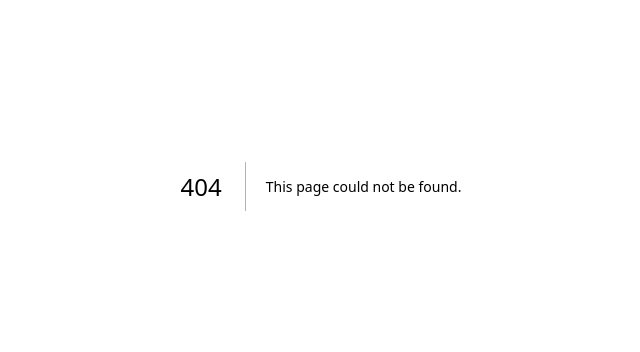
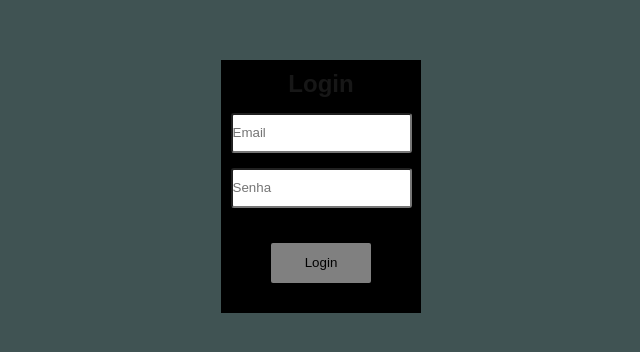
Before and after one commit to Victor14791012/PTAC-VictoreFelipe, a Next.js app: page /login in a window 1280 px wide. Before the commit this address had no page. Shown: the part 214-566 px from the top of the page, without its empty margins (319-959 px from the left). Built offline with nearby package versions, Linux system fonts and the light colour scheme.

Commit message:
update aulas
aula do dia 03/10/2024

```diff
--- /dev/null
+++ b/src/app/componentes/Input.tsx
@@ -0,0 +1,35 @@
+type InputProps = {
+    type: string;
+    value: string;
+    onChange: (e: React.ChangeEvent<HTMLInputElement>) => void;
+    placeholder: string;
+    className: string;
+  };
+
+/*************  ✨ Codeium Command ⭐  *************/
+/**
+ * A controlled input component.
+ *
+ * @param {string} type - the type of the input, e.g. text, number, password
+ * @param {string} value - the current value of the input
+ * @param {(e: React.ChangeEvent<HTMLInputElement>) => void} onChange - a function to be called when the input changes
+ * @param {string} placeholder - the text to be displayed when the input is empty
+ * @param {string} className - a CSS class to be applied to the input
+ * @returns a JSX element representing the input
+ */
+/******  a7219b4d-fe72-40c6-9ca5-1131e79052f6  *******/
+
+  const Input: React.FC<InputProps> = ({ type, value, onChange, placeholder, className }) => {
+    return (
+      <input
+        type={type}
+        value={value}
+        onChange={onChange}
+        placeholder={placeholder}
+        className={className}
+        required
+      />
+    );
+  };
+
+  export default Input;
--- /dev/null
+++ b/src/app/login/page.tsx
@@ -0,0 +1,53 @@
+'use client'
+import styles from "../page.module.css";
+import { useState } from "react";
+import { useRouter } from "next/navigation";
+import Input from "../componentes/Input";
+
+
+export default function Login() {
+  const [email, setEmail] = useState('');
+  const [password, setPassword] = useState('');
+  const [error, setError] = useState('');
+  const router = useRouter();
+
+  function verificarLogin(e: React.FormEvent) {
+    e.preventDefault();
+    if (email !== 'a@gmail.com' || password !== 'nota10') {
+      setError('E-mail ou senha inválidos');
+      return;
+    }
+
+    setError('');
+    router.push('/logado');
+  }
+
+  return (
+    <div className={styles.page}>
+      <div className={styles.main}>
+        <h2>Login</h2>
+        <form onSubmit={verificarLogin} className={styles.formulario}>
+
+          <Input
+            type="text"
+            value={email}
+            onChange={(e) => setEmail(e.target.value)}
+            placeholder="Email"
+            className={styles.input}
+          />
+
+          <Input
+            type="password"
+            value={password}
+            onChange={(e) => setPassword(e.target.value)}
+            placeholder="Senha"
+            className={styles.input}
+          />
+
+          <p style={{ color: 'white' }}>{error}</p>
+          <button type="submit" className={styles.link}>Login</button>
+        </form>
+      </div>
+    </div>
+  );
+}
--- a/src/app/page.module.css
+++ b/src/app/page.module.css
@@ -1,165 +1,41 @@
-.page {
-  --gray-rgb: 0, 0, 0;
-  --gray-alpha-200: rgba(var(--gray-rgb), 0.08);
-  --gray-alpha-100: rgba(var(--gray-rgb), 0.05);
-
-  --button-primary-hover: #383838;
-  --button-secondary-hover: #f2f2f2;
-
-  display: grid;
-  grid-template-rows: 20px 1fr 20px;
+.page{
+  background-color: rgb(64, 83, 83);
+  font-family: Arial, Helvetica, sans-serif;
+  height: 100vh;
+  display: flex;
+  justify-content: center;
   align-items: center;
-  justify-items: center;
-  min-height: 100svh;
-  padding: 80px;
-  gap: 64px;
-  font-family: var(--font-geist-sans);
 }
 
-@media (prefers-color-scheme: dark) {
-  .page {
-    --gray-rgb: 255, 255, 255;
-    --gray-alpha-200: rgba(var(--gray-rgb), 0.145);
-    --gray-alpha-100: rgba(var(--gray-rgb), 0.06);
 
-    --button-primary-hover: #ccc;
-    --button-secondary-hover: #1a1a1a;
-  }
+
+.main {
+  width:200px;
+  background-color: black;
+  color: white,;
+  text-align: center;
+  padding: 10px;
+  display: flex;
+  align-items: center;
+  flex-direction: column;
 }
 
-.main {
-  display: flex;
-  flex-direction: column;
-  gap: 32px;
-  grid-row-start: 2;
+.link {
+  background-color: gray;
+  border: none;
+  height: 40px;
+  width: 100px;
+  border-radius: 2px;
+  padding: 8px;
+  margin-block: 20px;
 }
 
-.main ol {
-  font-family: var(--font-geist-mono);
-  padding-left: 0;
-  margin: 0;
-  font-size: 14px;
-  line-height: 24px;
-  letter-spacing: -0.01em;
-  list-style-position: inside;
+.input {
+  background-color: white;
+  color: black;
+  display: block;
+  height: 40px;
+  border-radius: 3px;
+  padding-block: 5px;
+  margin-block: 15px;
 }
-
-.main li:not(:last-of-type) {
-  margin-bottom: 8px;
-}
-
-.main code {
-  font-family: inherit;
-  background: var(--gray-alpha-100);
-  padding: 2px 4px;
-  border-radius: 4px;
-  font-weight: 600;
-}
-
-.ctas {
-  display: flex;
-  gap: 16px;
-}
-
-.ctas a {
-  appearance: none;
-  border-radius: 128px;
-  height: 48px;
-  padding: 0 20px;
-  border: none;
-  border: 1px solid transparent;
-  transition: background 0.2s, color 0.2s, border-color 0.2s;
-  cursor: pointer;
-  display: flex;
-  align-items: center;
-  justify-content: center;
-  font-size: 16px;
-  line-height: 20px;
-  font-weight: 500;
-}
-
-a.primary {
-  background: var(--foreground);
-  color: var(--background);
-  gap: 8px;
-}
-
-a.secondary {
-  border-color: var(--gray-alpha-200);
-  min-width: 180px;
-}
-
-.footer {
-  grid-row-start: 3;
-  display: flex;
-  gap: 24px;
-}
-
-.footer a {
-  display: flex;
-  align-items: center;
-  gap: 8px;
-}
-
-.footer img {
-  flex-shrink: 0;
-}
-
-/* Enable hover only on non-touch devices */
-@media (hover: hover) and (pointer: fine) {
-  a.primary:hover {
-    background: var(--button-primary-hover);
-    border-color: transparent;
-  }
-
-  a.secondary:hover {
-    background: var(--button-secondary-hover);
-    border-color: transparent;
-  }
-
-  .footer a:hover {
-    text-decoration: underline;
-    text-underline-offset: 4px;
-  }
-}
-
-@media (max-width: 600px) {
-  .page {
-    padding: 32px;
-    padding-bottom: 80px;
-  }
-
-  .main {
-    align-items: center;
-  }
-
-  .main ol {
-    text-align: center;
-  }
-
-  .ctas {
-    flex-direction: column;
-  }
-
-  .ctas a {
-    font-size: 14px;
-    height: 40px;
-    padding: 0 16px;
-  }
-
-  a.secondary {
-    min-width: auto;
-  }
-
-  .footer {
-    flex-wrap: wrap;
-    align-items: center;
-    justify-content: center;
-  }
-}
-
-@media (prefers-color-scheme: dark) {
-  .logo {
-    filter: invert();
-  }
-}
```
Also changed, not shown: src/app/componentes/Botao.tsx (added, +10 -0 lines), src/app/interfaces/perfilUsuario.tsx (added, +13 -0 lines), src/app/interfaces/usuario.tsx (added, +19 -0 lines), src/app/logado/page.tsx (added, +22 -0 lines), src/app/page.tsx (+11 -15 lines), src/app/perfil/page.tsx (added, +25 -0 lines), src/reserva/page.tsx (deleted, +0 -7 lines).
